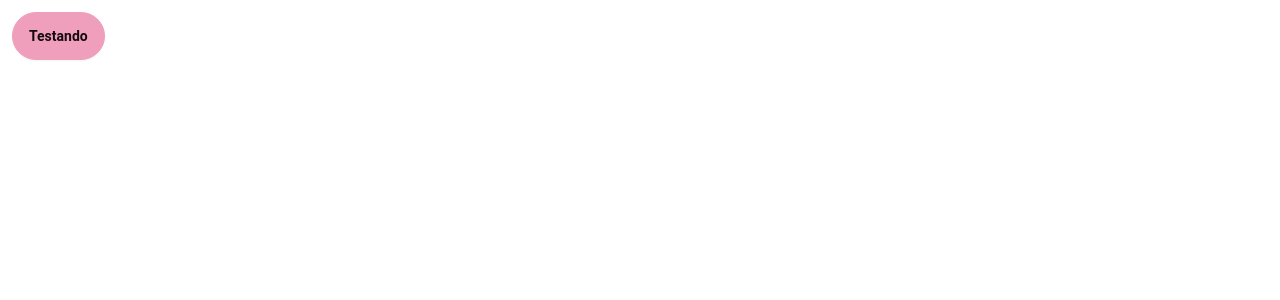
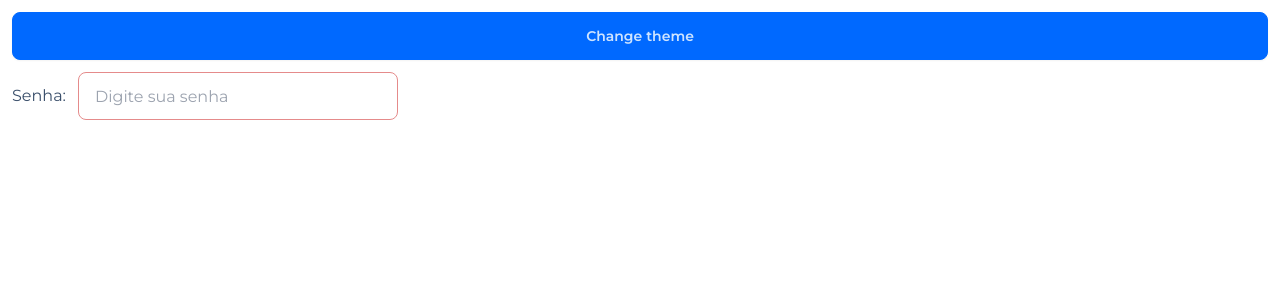
Before and after one commit to Merieli/component-library-meri, a Vue app: page / in a window 1280 px wide. Shown: the top 300 px of the page. Built offline with nearby package versions, Linux system fonts and the light colour scheme.

Commit message:
feat: add BaseInput and theme

```diff
--- a/index.html
+++ b/index.html
@@ -1,9 +1,12 @@
 <!DOCTYPE html>
-<html lang="en">
+<html lang="en" >
   <head>
     <meta charset="UTF-8" />
     <meta name="viewport" content="width=device-width, initial-scale=1.0" />
     <title>component-library-meri</title>
+    <style>
+    @import url('https://fonts.googleapis.com/css2?family=Montserrat:ital,wght@0,100..900;1,100..900&display=swap');
+    </style>
   </head>
   <body>
     <div id="app"></div>
--- a/src/App.vue
+++ b/src/App.vue
@@ -1,10 +1,40 @@
 <script setup lang="ts">
-import { Button } from './ui';
+import { Button, Input } from './ui';
+import { useTheme } from './ui/useTheme';
+
+const { loadTheme, setTheme } = useTheme();
+
+let currentTheme = 'light';
+
+const changeTheme = () => {
+    if (currentTheme === 'light') {
+        setTheme('dark');
+        currentTheme = 'dark';
+    } else {
+        setTheme('light');
+        currentTheme = 'light';
+    }
+};
+
+setTheme('light');
 </script>
 
 <template>
-    <div class="p-3">
-        <Button text="Testando" variant="secondary"></Button>
+    <div class="p-3 flex flex-col">
+        <Button
+            class="mb-3"
+            text="Change theme"
+            variant="primary"
+            @click="changeTheme"
+        ></Button>
+        <Input
+            name-id="testes"
+            label="Senha:"
+            placeholder="Digite sua senha"
+            variant="error"
+            type-input="text"
+            required
+        />
     </div>
 </template>
 
--- /dev/null
+++ b/src/ui/button/BaseButton.type.ts
@@ -0,0 +1,5 @@
+export interface BaseButtonProps {
+    text?: string;
+    type?: 'button' | 'submit';
+    variant?: 'neutral' | 'primary' | 'secondary' | 'accent' | 'ghost' | 'link';
+}
--- a/src/ui/button/BaseButton.vue
+++ b/src/ui/button/BaseButton.vue
@@ -1,11 +1,6 @@
 <script setup lang="ts">
-import { reactive, ref } from 'vue';
-
-interface BaseButtonProps {
-    text?: string;
-    type?: 'button' | 'submit';
-    variant?: 'neutral' | 'primary' | 'secondary' | 'accent' | 'ghost' | 'link';
-}
+import { reactive } from 'vue';
+import { BaseButtonProps } from './BaseButton.type';
 
 const props = withDefaults(defineProps<BaseButtonProps>(), {
     type: 'button',
@@ -15,19 +10,20 @@ const props = withDefaults(defineProps<BaseButtonProps>(), {
 /** Always create all classes without using concatenation with prop
  * @see {@link https://daisyui.com/blog/most-common-mistake-when-using-tailwind-css/} */
 const classObject = reactive({
-    'btn-neutral': props.variant === 'neutral',
-    'btn-primary': props.variant === 'primary',
-    'btn-secondary': props.variant === 'secondary',
-    'btn-accent': props.variant === 'accent',
-    'btn-ghost': props.variant === 'ghost',
-    'btn-link': props.variant === 'link',
+    'dy-btn': true,
+    'dy-btn-neutral': props.variant === 'neutral',
+    'dy-btn-primary': props.variant === 'primary',
+    'dy-btn-secondary': props.variant === 'secondary',
+    'dy-btn-accent': props.variant === 'accent',
+    'dy-btn-ghost': props.variant === 'ghost',
+    'dy-btn-link': props.variant === 'link',
 });
 </script>
 
 <template>
-    <button data-theme="cupcake" class="btn" :class="classObject" :type="props.type">
-        {{ props.text }}
-        <slot v-if="!props.text" />
+    <button class="button" :class="classObject" :type="type">
+        {{ text }}
+        <slot v-if="!text" />
     </button>
 </template>
 
@@ -35,4 +31,8 @@ const classObject = reactive({
 @import '@/style.css';
 </style>
 
-<style lang="postcss" scoped></style>
+<style lang="postcss" scoped>
+.button {
+    @apply font-sans text-sm;
+}
+</style>
--- a/src/ui/index.ts
+++ b/src/ui/index.ts
@@ -1,3 +1,5 @@
 import BaseButton from './button/BaseButton.vue';
+import BaseInput from './input/BaseInput.vue';
+import { useTheme } from './useTheme';
 
-export { BaseButton as Button };
+export { BaseButton as Button, BaseInput as Input, useTheme };
--- /dev/null
+++ b/src/ui/input/BaseInput.type.ts
@@ -0,0 +1,7 @@
+export interface BaseInputProps {
+    placeholder?: string;
+    label?: string;
+    typeInput?: 'text' | 'password';
+    variant?: string;
+    nameId: string;
+}
--- /dev/null
+++ b/src/ui/input/BaseInput.vue
@@ -0,0 +1,47 @@
+<script setup lang="ts">
+import { BaseInputProps } from './BaseInput.type';
+import { useInput } from './useInput';
+
+const props = withDefaults(defineProps<BaseInputProps>(), {
+    variant: 'primary',
+    placeholder: 'Digite algo',
+    typeInput: 'text',
+});
+
+const { classObject } = useInput(props);
+</script>
+
+<template>
+    <div class="input">
+        <label v-if="label" class="input__label" :for="nameId">
+            {{ label }}
+        </label>
+        <input
+            v-bind="$attrs"
+            :id="nameId"
+            :name="nameId"
+            :type="typeInput"
+            :placeholder="placeholder"
+            class="input__main"
+            :class="classObject"
+        />
+    </div>
+</template>
+
+<style scoped>
+@import '@/style.css';
+</style>
+
+<style lang="postcss" scoped>
+.input {
+    @apply font-sans flex flex-col md:flex-row md:justify-start md:items-center;
+
+    &__label {
+        @apply mr-3;
+    }
+
+    &__main {
+        @apply w-full max-w-xs mt-3 md:mt-0;
+    }
+}
+</style>
--- /dev/null
+++ b/src/ui/input/useInput.ts
@@ -0,0 +1,19 @@
+import { reactive } from 'vue';
+import { BaseInputProps } from './BaseInput.type';
+
+export const useInput = (props: BaseInputProps) => {
+    const classObject = reactive({
+        'dy-input': true,
+        'dy-input-bordered': true,
+        'dy-input-primary': props.variant === 'primary',
+        'dy-input-secondary': props.variant === 'secondary',
+        'dy-input-accent': props.variant === 'accent',
+        'dy-input-info': props.variant === 'info',
+        'dy-input-success': props.variant === 'success',
+        'dy-input-error': props.variant === 'error',
+    });
+
+    return {
+        classObject,
+    };
+};
--- /dev/null
+++ b/src/ui/useTheme.ts
@@ -0,0 +1,39 @@
+type ThemesType = 'light' | 'dark' | 'system';
+
+export const useTheme = () => {
+    const themeDark = 'night';
+
+    const loadTheme = () => {
+        if (
+            localStorage.getItem('theme') === 'dark' ||
+            (!('theme' in localStorage) &&
+                window.matchMedia('(prefers-color-scheme: dark)').matches)
+        ) {
+            document.documentElement.dataset.theme = themeDark;
+            return;
+        }
+
+        document.documentElement.dataset.theme = '';
+    };
+
+    /**
+     * Define o tema atual
+     * @param theme - tema a ser definido para os componentes
+     */
+    const setTheme = (theme: ThemesType) => {
+        if (theme === 'system') {
+            localStorage.removeItem('theme');
+        }
+
+        if (theme !== 'system') {
+            localStorage.setItem('theme', theme);
+        }
+
+        loadTheme();
+    };
+
+    return {
+        loadTheme,
+        setTheme,
+    };
+};
--- a/tailwind.config.cjs
+++ b/tailwind.config.cjs
@@ -9,27 +9,15 @@ module.exports = {
     },
     theme: {
         extend: {},
-        colors: {
-            'transparent': 'transparent',
-            'white': '#FFFFFF',
-            'black': '#000000',
-            'meri-light': '#E0BFFF',
-            'meri-mid': '#BC72FF',
-            'meri-dark': '#965CCC',
-            'meri-low': '#5E3980',
-            'success-light': '#04D36',
-            'success-base': '#1B873F',
-            'success-dark': '#051B0D',
-            'danger-light': '#F75A68',
-            'danger-base': '#CC293',
-            'danger-dark': '#2D090C',
-            'warning-light': '#FBA94',
-            'warning-base': '#EB8A1D',
-            'warning-dark': '#2E1B06',
+        colors: {},
+        fontFamily: {
+            sans: ['Montserrat', 'sans-serif'],
         },
     },
     plugins: [require('daisyui')],
     daisyui: {
-        themes: ['light', 'dark', 'cupcake'],
+        themes: ['winter', 'night'],
+        darkTheme: 'night',
+        prefix: 'dy-',
     },
 };
```
Also changed, not shown: .browserslistrc (added), 1 other file (tests, documents, lock files or other folders).
